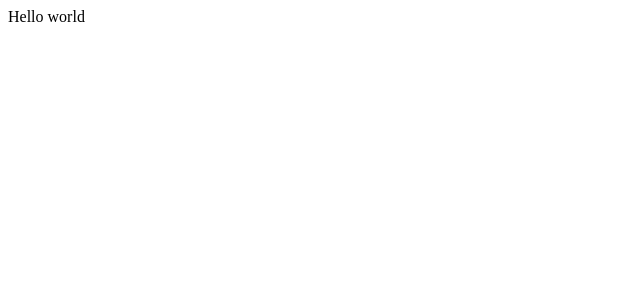
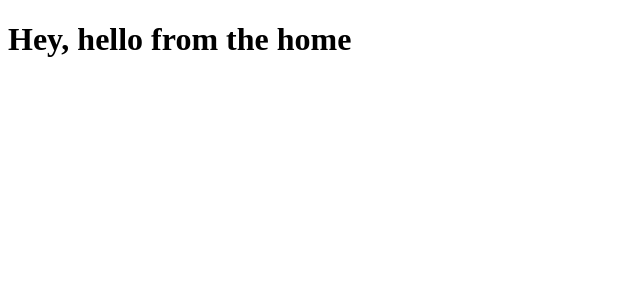
Before and after one commit to aditya81070/covid19-widget, a React (Create React App) app: page / in a window 1280 px wide. Shown: the top 300 px of the page, without its empty margins (0-640 px from the left). Built offline with nearby package versions, Linux system fonts and the light colour scheme.

Commit message:
add react router

```diff
--- a/package.json
+++ b/package.json
@@ -8,6 +8,7 @@
     "@testing-library/user-event": "^7.1.2",
     "react": "^16.13.1",
     "react-dom": "^16.13.1",
+    "react-router-dom": "^5.2.0",
     "react-scripts": "3.4.1"
   },
   "scripts": {
--- a/src/App.js
+++ /dev/null
@@ -1,7 +0,0 @@
-import React from 'react';
-
-function App() {
-  return <div>Hello world</div>;
-}
-
-export default App;
--- /dev/null
+++ b/src/components/app.js
@@ -0,0 +1,15 @@
+import React from 'react';
+import { Route, Switch } from 'react-router-dom';
+
+import Home from './home';
+function App() {
+  return (
+    <Switch>
+      <Route exact path='/'>
+        <Home />
+      </Route>
+    </Switch>
+  );
+}
+
+export default App;
--- /dev/null
+++ b/src/components/home.js
@@ -0,0 +1,7 @@
+import React from 'react';
+
+const Home = () => {
+  return <h1>Hey, hello from the home</h1>;
+};
+
+export default Home;
--- a/src/index.js
+++ b/src/index.js
@@ -1,10 +1,12 @@
 import React from 'react';
 import ReactDOM from 'react-dom';
-import App from './App';
-
+import App from './components/app';
+import { BrowserRouter as Router } from 'react-router-dom';
 ReactDOM.render(
   <React.StrictMode>
-    <App />
+    <Router>
+      <App />
+    </Router>
   </React.StrictMode>,
   document.getElementById('root'),
 );
```
Also changed, not shown: 1 other file (tests, documents, lock files or other folders).
